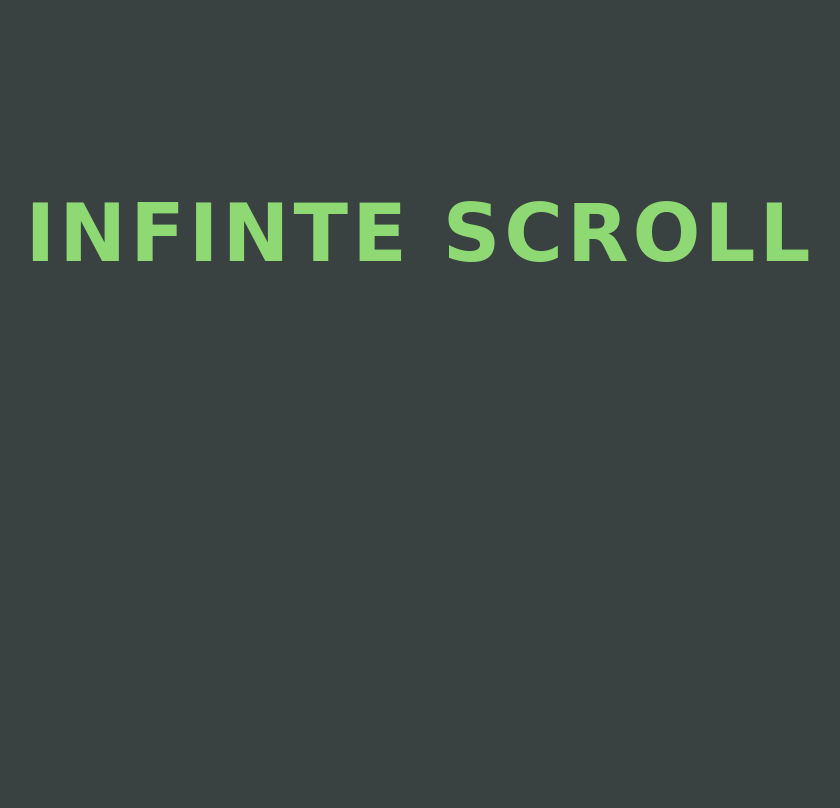
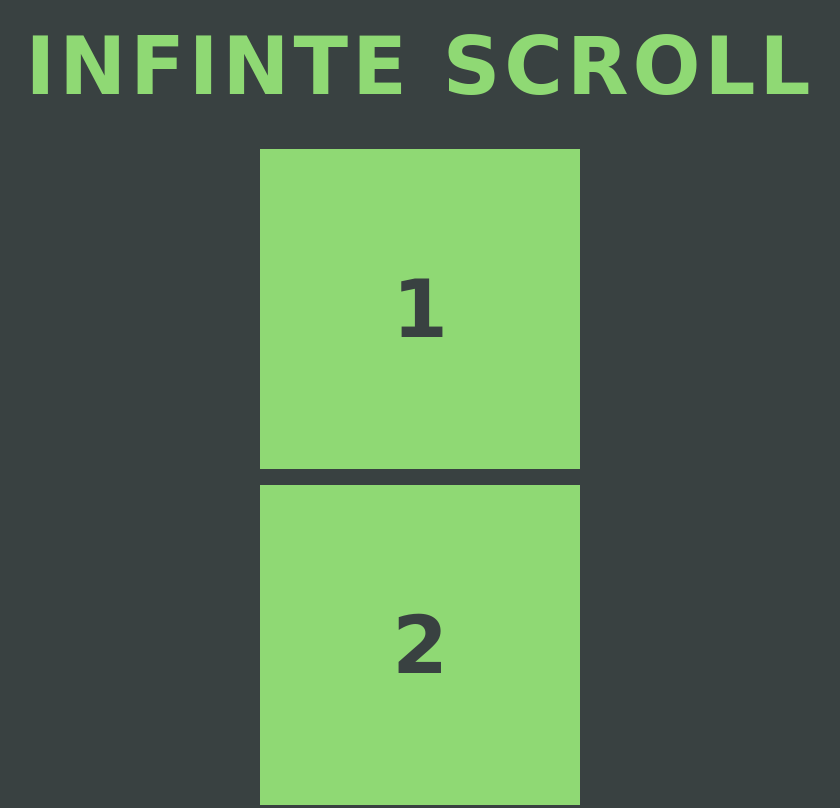
Before and after one commit to Saikumar9798/InfiniteScroll, a plain HTML site: page index.html in a window 1280 px wide. Shown: the top 808 px of the page, without its empty margins (220-1060 px from the left). Drawn offline with Linux system fonts and the light colour scheme.

Commit message:
Modified js file inclusion type

```diff
--- a/index.html
+++ b/index.html
@@ -12,6 +12,6 @@
       <p id="title">infinte scroll</p>
       <div id="image-wrapper"></div>
     </div>
-    <script src="index.js" defer />
+    <script src="index.js" defer type="text/javascript"></script>
   </body>
 </html>
```
